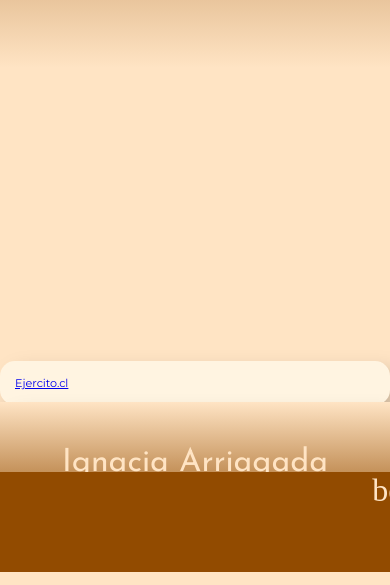
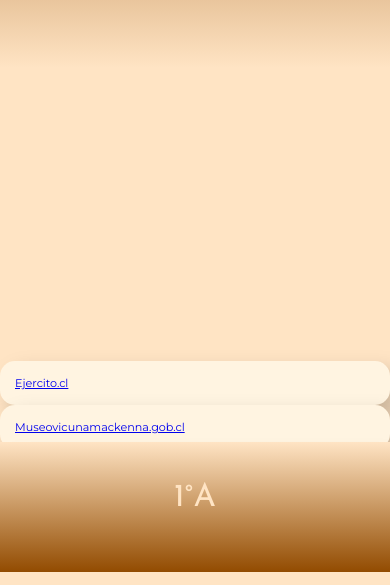
Before and after one commit to sebinsebon/qr, a plain HTML site: page index.html in a window 390 px wide. Shown: the part 272-857 px from the top of the page. Drawn offline with Linux system fonts and the light colour scheme.

Commit message:
Add files via upload

```diff
--- a/index.html
+++ b/index.html
@@ -25,12 +25,7 @@
 </body>
 <footer >
     <div class="abajo">
-        <p class="nombres" id="i">Ignacia Arriagada </p>
-        <p class="nombres" id="b">Benjamín Urrutia </p>
-        <p class="nombres" id="s">Sebastián Vásquez</p>
         <p id="curso">1°A</p>
-        <div class="boxf">
-            boxfoot
         </div>
     </div>
 </footer>
--- a/style.css
+++ b/style.css
@@ -225,20 +225,3 @@ body {
         font-size: 3rem;
     }
 }
-
-@media (max-width:410px) {
-    .abajo {
-        bottom: 40px;
-        color: bisque;
-    }
-
-
-    .boxf {
-        visibility: visible;
-        position: fixed;
-        height: 100px;
-        width: 100vh;
-        background-color: rgb(146, 75, 0);
-        bottom: 0;
-    }
-}
```
